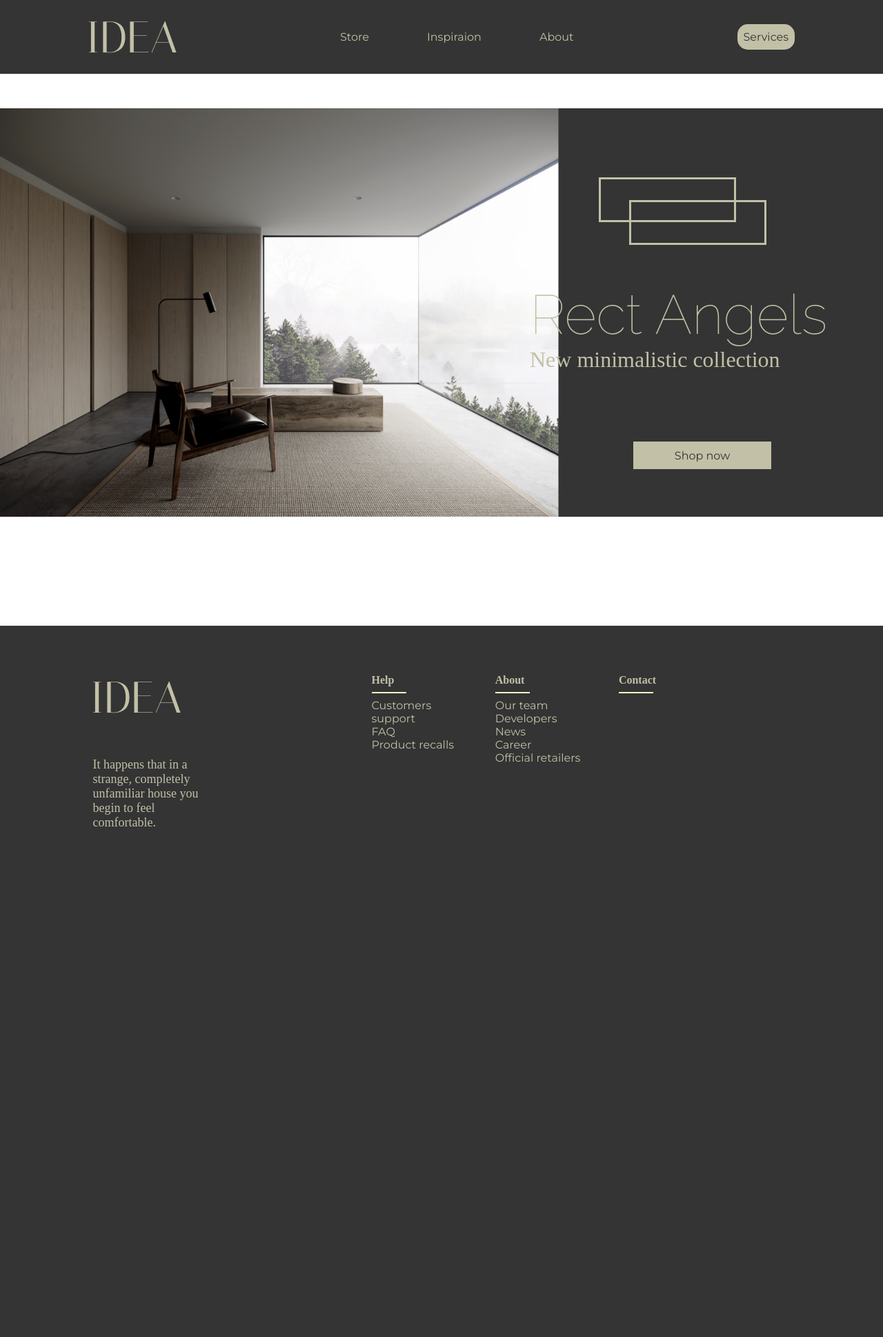
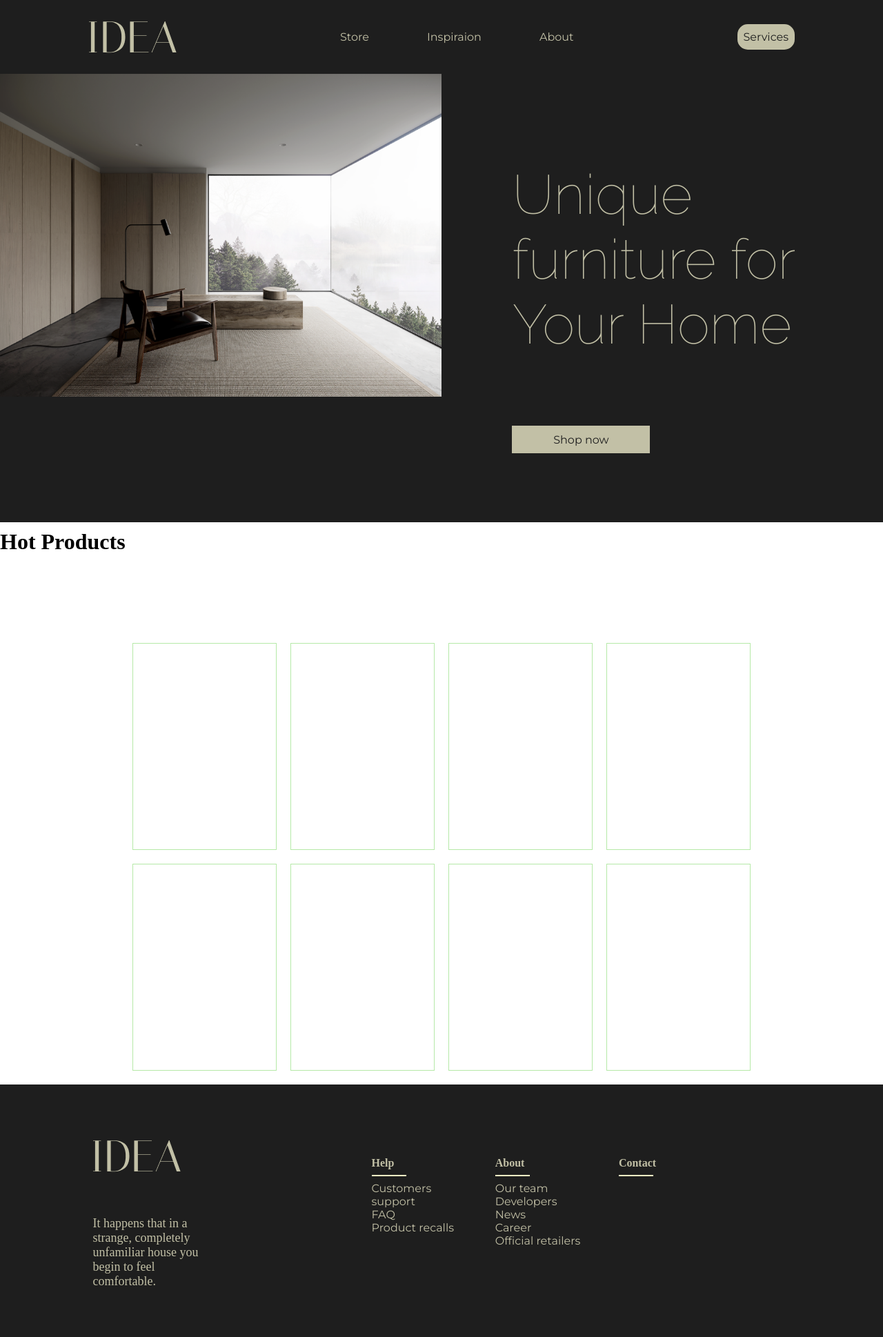
Before and after one commit to niotu/IDEA_store, a Flask app: page / in a window 1280 px wide. Shown: the whole page at 69% size. Before the commit the page ends 1198 px from the top, so only its background shows below. Run offline with Flask 2, Linux system fonts and the light colour scheme.

Commit message:
fix banner; add products

```diff
--- a/static/css/styles.css
+++ b/static/css/styles.css
@@ -4,6 +4,11 @@
     box-sizing: border-box;
     margin: 0;
     padding: 0;
+}
+
+html,
+body {
+    height: 100%;
 }
 
 li, a, button {
@@ -16,10 +21,11 @@ li, a, button {
 
 header {
     display: flex;
-    background-color: #343434;
+    background-color: #1E1E1E;
     justify-content: space-between;
     align-items: center;
     padding: 30px 10%;
+    position: static;
 }
 
 .logo {
@@ -46,7 +52,7 @@ li a:hover {
 
 header button {
     transition: all 0.3s ease 0s;
-    color: #343434;
+    color: #1E1E1E;
     padding: 9px;
     background-color: rgba(194, 192, 166, 1);
     border-radius: 15px;
@@ -64,17 +70,26 @@ header button:hover{
 
 /*------------------------------------------===========-===-===========-----------------------------------------*/
 
+.wrapper {
+    display: flex;
+    flex-direction: column;
+    height: 100%;
+}
+.content {
+    flex: 1 0 auto;
+}
 footer {
-    background-color: #343434;
-    padding: 70px 0;
+    flex: 0 0 auto;
+    background-color: #1E1E1E;
 }
 
 .footer-col {
     width: 20%;
-    padding: 0 15px;
+    padding: 35px 15px;
 }
 
 .footer-row {
+    padding-top: 70px;
     display: flex;
     flex-wrap: wrap;
 }
@@ -130,50 +145,50 @@ footer p {
 
 /*------------------------------------------===========-===-===========-----------------------------------------*/
 
-.main-container {
+.banner-container {
     width: 100%;
-    height: 100vh;
+    /*height: 100vh;*/
+    padding-bottom: 10px;
+}
+
+.banner img {
+    width: 50%;
+    height: 100%;
 }
 
 .banner {
+    display: flex;
     width: 100%;
-    height: 74vh;
-    background-image: url(../banners/banner1.png);
-    background-size: cover;
-    margin-top: 50px;
-    position: absolute;
+    flex-wrap: wrap;
+    box-sizing: border-box;
+    background-color: #1E1E1E;
+    margin-right: 10px;
+    /*float: right;*/
+    position: relative;
 }
 
 .banner-text {
-    padding-top: 100px;
-    padding-left: 60%;
+    width: 50%;
+    padding-top: 10%;
+    padding-left: 8%;
+    position: relative;
 }
 
 .banner-text h1{
     font-family: 'Raleway';
+    /*width: 80%;*/
     font-style: normal;
     font-weight: 400;
     font-size: 80px;
     color: #C2C0A6;
 }
-.banner-text img {
-    padding-bottom: 50px;
-    padding-left: 100px;
-}
-
-.banner-text h2{
-    font-style: normal;
-    font-weight: 400;
-    font-size: 32px;
-    color: #C2C0A6;
-}
 
 .banner-text button{
     /*margin-top: 50px;*/
-    margin: 100px 150px;
+    margin: 100px 0;
     width: 25vh;
     height: 5vh;
-    color: #343434;
+    color: #1E1E1E;
     font-weight: 500;
     background-color: #C2C0A6;
     border: transparent;
@@ -192,3 +207,49 @@ footer p {
     color: #C2C0A6;
     border: #C2C0A6 1px solid;
 }
+
+/*------------------------------------------===========-===-===========-----------------------------------------*/
+
+.product-wrapper {
+    display: block;
+    width: 60%;
+    float: left;
+    transition: width .2s;
+    position: relative;
+}
+
+@media only screen and (min-width: 450px) {
+    .product-wrapper {
+        width: 50%;
+    }
+}
+
+@media only screen and (min-width: 768px) {
+    .product-wrapper {
+        width: 33.333%;
+    }
+}
+
+@media only screen and (min-width: 1000px) {
+    .product-wrapper {
+        width: 25%;
+    }
+}
+
+.product {
+    display: block;
+    border: 1px solid #b5e9a7;
+    position: relative;
+    background: #fff;
+    margin: 0 20px 20px 0;
+    text-decoration: none;
+    color: #474747;
+    /*z-index: 0;*/
+    height: 300px;
+}
+
+.products {
+    list-style: none;
+    margin: 0 -20px 0 0;
+    padding: 10% 15%;
+}
--- /dev/null
+++ b/static/scripts/slider.js
@@ -0,0 +1,9 @@
+document.addEventListener('DOMContentLoaded', () => {
+    // инициализация слайдера
+    new ItcSimpleSlider('.itcss', {
+        loop: true,
+        autoplay: true,
+        interval: 10,
+        swipe: true,
+    });
+});
--- a/templates/base.html
+++ b/templates/base.html
@@ -7,8 +7,10 @@
     <meta name="viewport" content="width=device-width, initial-scale=1.0">
     <link rel="icon" type="image/x-icon" href="../static/images/IDlogo.png">
     <link rel="stylesheet" href="../static/css/styles.css">
+    <script defer src="../static/scripts/slider.js"></script>
 </head>
 <body>
+<div class="wrapper">
     <header id="header">
         <img class="logo" src="../static/images/logo.png" alt="logo">
         <nav>
@@ -22,7 +24,9 @@
             <button>Services</button>
         </a>
     </header>
+    <div class="content">
         {% block content %}{% endblock %}
+    </div>
     <footer id="footer">
         <div class="container">
             <div class="footer-row">
@@ -63,5 +67,6 @@
             </div>
         </div>
     </footer>
+</div>
 </body>
 </html>
--- a/templates/index.html
+++ b/templates/index.html
@@ -3,18 +3,46 @@
 {% extends "base.html" %}
 
 {% block content %}
-    <div class="main-container">
-        <div class="banner">
-            <div class="banner-text">
-                    <img src="../static/images/rect_logo.png" alt="logo"></li>
-                    <h1>
-                        Rect Angels
-                    </h1>
-                <h2>
-                    New minimalistic collection
-                </h2>
+<div class="banner-container">
+    <div class="banner">
+        <img src="../static/banners/banner1.png" alt="banner">
+        <div class="banner-text">
+            <h1>
+                Unique furniture for Your Home
+            </h1>
+            <a href="/store">
                 <button>Shop now</button>
-            </div>
+            </a>
         </div>
     </div>
+</div>
+<div class="hot-products">
+    <h1>Hot Products</h1>
+    <ul class="products clearfix">
+        <li class="product-wrapper">
+            <a href="" class="product"></a>
+        </li>
+        <li class="product-wrapper">
+            <a href="" class="product"></a>
+        </li>
+        <li class="product-wrapper">
+            <a href="" class="product"></a>
+        </li>
+        <li class="product-wrapper">
+            <a href="" class="product"></a>
+        </li>
+        <li class="product-wrapper">
+            <a href="" class="product"></a>
+        </li>
+        <li class="product-wrapper">
+            <a href="" class="product"></a>
+        </li>
+        <li class="product-wrapper">
+            <a href="" class="product"></a>
+        </li>
+        <li class="product-wrapper">
+            <a href="" class="product"></a>
+        </li>
+    </ul>
+</div>
 {% endblock %}
```
Also changed, not shown: static/banners/banner1.png. Lines whose indentation alone changed are shown as unchanged.
